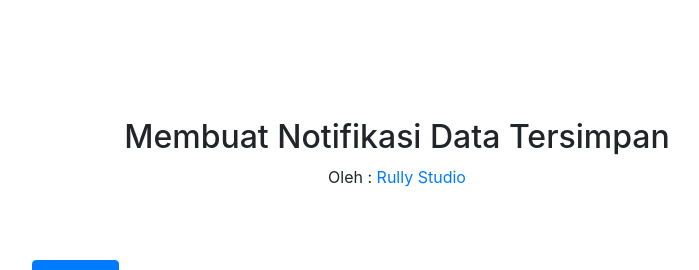
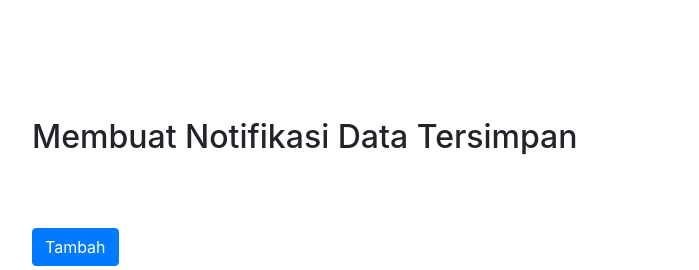
Before and after one commit to mizwarzulfachri/AsistenMasyarakat, a PHP site: the page made by assisten masrakat notifikasi/index.php in a window 1280 px wide. Shown: the top 270 px of the page, without its empty margins (53-752 px from the left). Run offline with PHP 8.4, Linux system fonts and the light colour scheme; data that the repository does not hold is empty; some libraries are stand-ins or nearby versions.

Commit message:
Add files via upload

```diff
--- a/assisten masrakat notifikasi/database/Notifikasi Databasse.php
+++ b/assisten masrakat notifikasi/database/Notifikasi Databasse.php
@@ -1,6 +1,6 @@
 <?php
 
-CREATE TABLE IF NOT EXISTS `mahasiswa` (
+CREATE TABLE IF NOT EXISTS `masyarakat` (
   `id_mahasiswa` int(50) NOT NULL AUTO_INCREMENT,
   `nama` text COLLATE latin1_general_ci NOT NULL,
   `jenis_kelamin` text COLLATE latin1_general_ci NOT NULL,
--- a/assisten masrakat notifikasi/index.php
+++ b/assisten masrakat notifikasi/index.php
@@ -3,7 +3,7 @@ session_start();
 ?>
 
 <html>
-<title>Rully Studio | Notifikasi Data Tersimpan</title>
+<title> Notifikasi Data Tersimpan</title>
 <head>
 <link rel="stylesheet" href="style/bootstrap.min.css" />
 </head>
@@ -13,10 +13,8 @@ session_start();
     <div class="row">
         <div class="col-md-8 col-md-offset-2">
             <p>
-                <center>
-                    <h2>Membuat Notifikasi Data Tersimpan</h2>
-                    Oleh : <a href="https://www.facebook.com.pendeta.mokong" target="_blank">Rully Studio</a>
-                </center>
+                 <h2>Membuat Notifikasi Data Tersimpan</h2>
+
             </p>
             <div style="height:55px;">
                  <?php
```
